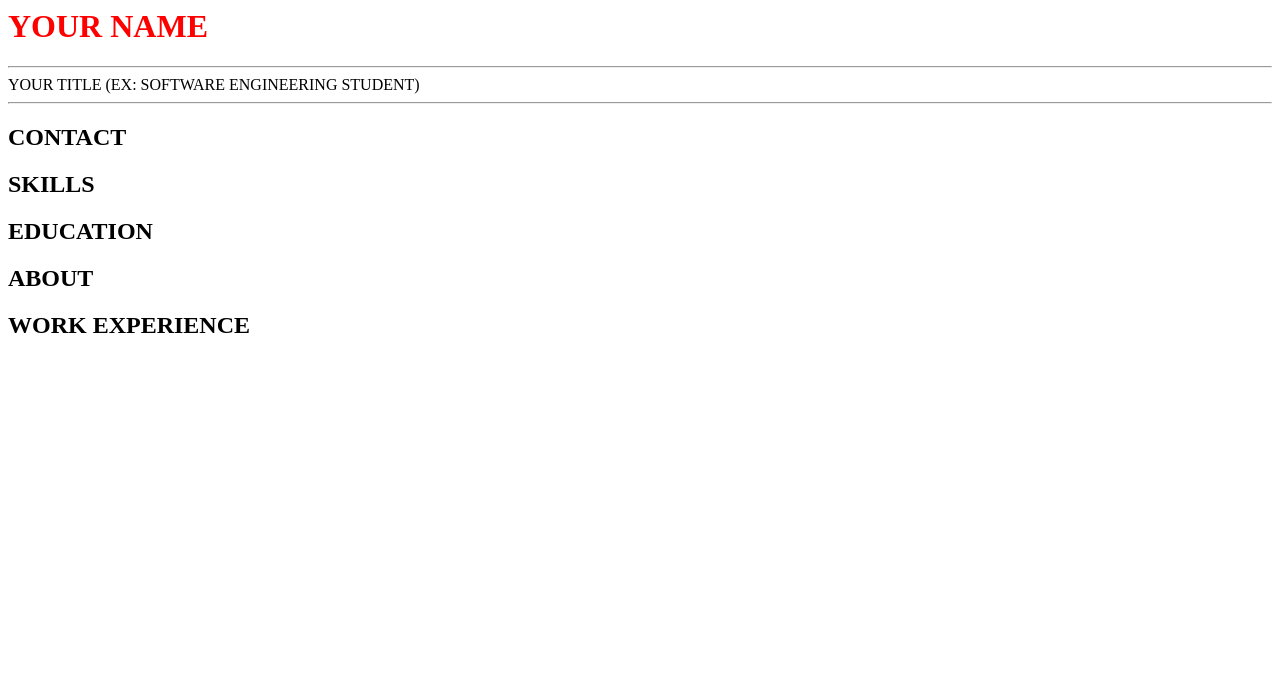
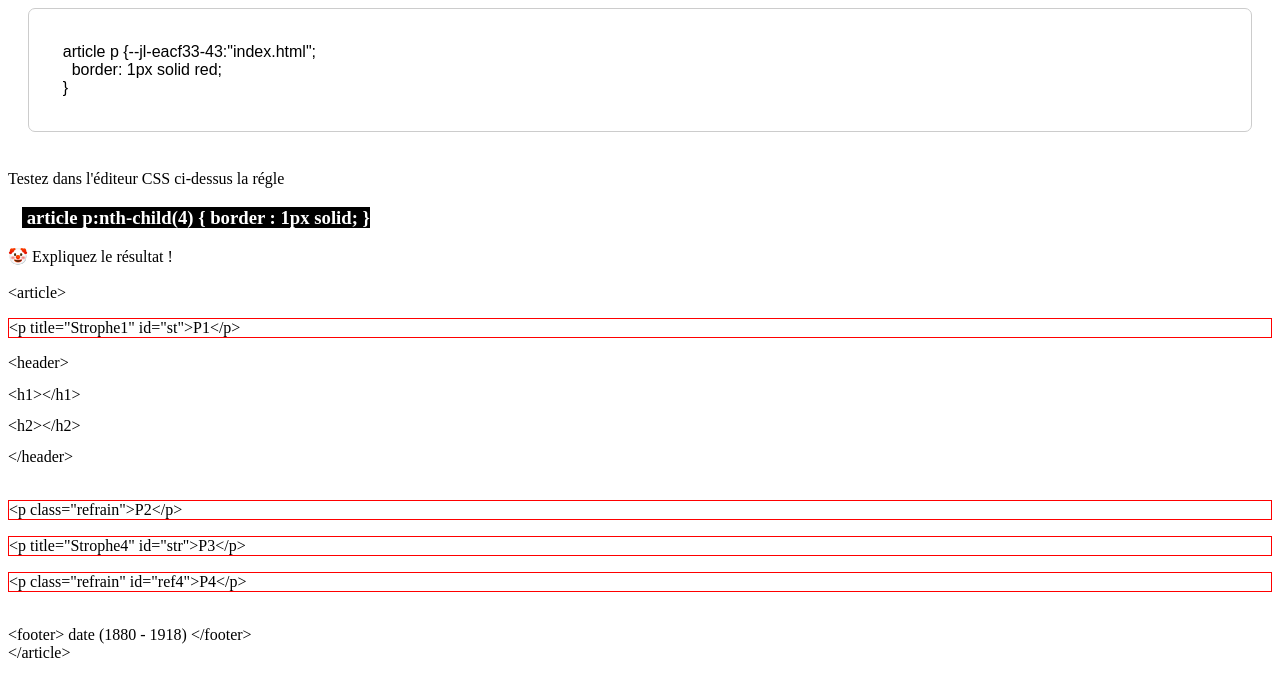
Before and after one commit to dupontdenis/testResume, a plain HTML site: page index.html in a window 1280 px wide. Drawn offline with Linux system fonts and the light colour scheme.

Commit message:
test link

```diff
--- a/index.html
+++ b/index.html
@@ -1,42 +1,84 @@
-<html>
+<!DOCTYPE html>
+<html lang="en">
+
+
 <head>
-		<link href="style.css" rel="stylesheet">
-		<title>Your Name resume</title>
+  <meta charset="UTF-8">
+  <meta http-equiv="X-UA-Compatible" content="IE=edge">
+  <meta name="viewport" content="width=device-width, initial-scale=1.0">
+  <title>Find a bug</title>
 </head>
 
+
 <body>
-		<header id="header">
-			<!-- resume header with your name and title -->
-			<h1><b>YOUR</b> NAME</h1>
-			<hr>
-			YOUR TITLE (EX: SOFTWARE ENGINEERING STUDENT)
-			<hr>
+  <style id="jsbin-css">
+    style[contenteditable] {
+      display: block;
+      font-family: sans-serif;
+      text-shadow: none;
+      border: 1px solid hsl(0, 0%, 80%);
+      border-radius: 7px;
+      padding: 1em;
+      white-space: pre;
+      margin: 0 20px 20px;
+      outline: 0px solid transparent;
+      -webkit-user-modify: read-write-plaintext-only;
+      -mz-user-modify: read-write-plaintext-only;
+    }
+
+
+    #simu123 h1,
+    #simu123 h2 {
+      font-size: 1em;
+      font-weight: unset;
+
+
+    }
+  </style>
+
+
+
+
+  <style contenteditable="" id="conteneur">
+    article p {
+      border: 1px solid red;
+    }
+  </style>
+  <br />
+  <div>Testez dans l'éditeur CSS ci-dessus la régle</div>
+  <h3 style="text-align: left;">&nbsp; &nbsp;<span style="background-color: black; color: white;"> article
+      p:nth-child(4) {
+      border : 1px solid;
+      }
+    </span></h3>
+  <div>🤡 Expliquez le résultat !</div>
+  <br />
+  <article id="simu123">&lt;article&gt;
+    <p id="st" title="Strophe1">
+      &lt;p title="Strophe1" id="st"&gt;P1&lt;/p&gt;</p>
+    <header>&lt;header&gt;
+      <h1>
+        &lt;h1&gt;&lt;/h1&gt;</h1>
+      <h2>
+        &lt;h2&gt;&lt;/h2&gt;</h2>
+
+
+
+
+      &lt;/header&gt;
     </header>
-		<main>
-			<article id="mainLeft">
-				<section>
-					<h2>CONTACT</h2>
-					<!-- contact info including social media -->
-				</section>
-				<section>
-					<h2>SKILLS</h2>
-					<!-- your skills AKA "buzzwords" -->
-				</section>
-				<section>
-					<h2>EDUCATION</h2>
-					<!-- your education -->
-				</section>
+    <br />
+    <p class="refrain">
+      &lt;p class="refrain"&gt;P2&lt;/p&gt;</p>
+    <p id="str" title="Strophe4">
+      &lt;p title="Strophe4" id="str"&gt;P3&lt;/p&gt;</p>
+    <p class="refrain" id="ref4">
+      &lt;p class="refrain" id="ref4"&gt;P4&lt;/p&gt;</p>
+    <br />
+    <footer>&lt;footer&gt; date (1880 - 1918) &lt;/footer&gt;</footer>
+    &lt;/article&gt;
   </article>
-			<article id="mainRight">
-				<section>
-					<h2>ABOUT</h2>
-					<!-- about you -->
-				</section>
-				<section>
-					<h2>WORK EXPERIENCE</h2>
-					<!-- your work experience -->
-				</section>
-			</article>
-		</main>
 </body>
+
+
 </html>
```
Lines whose indentation alone changed are shown as unchanged.
